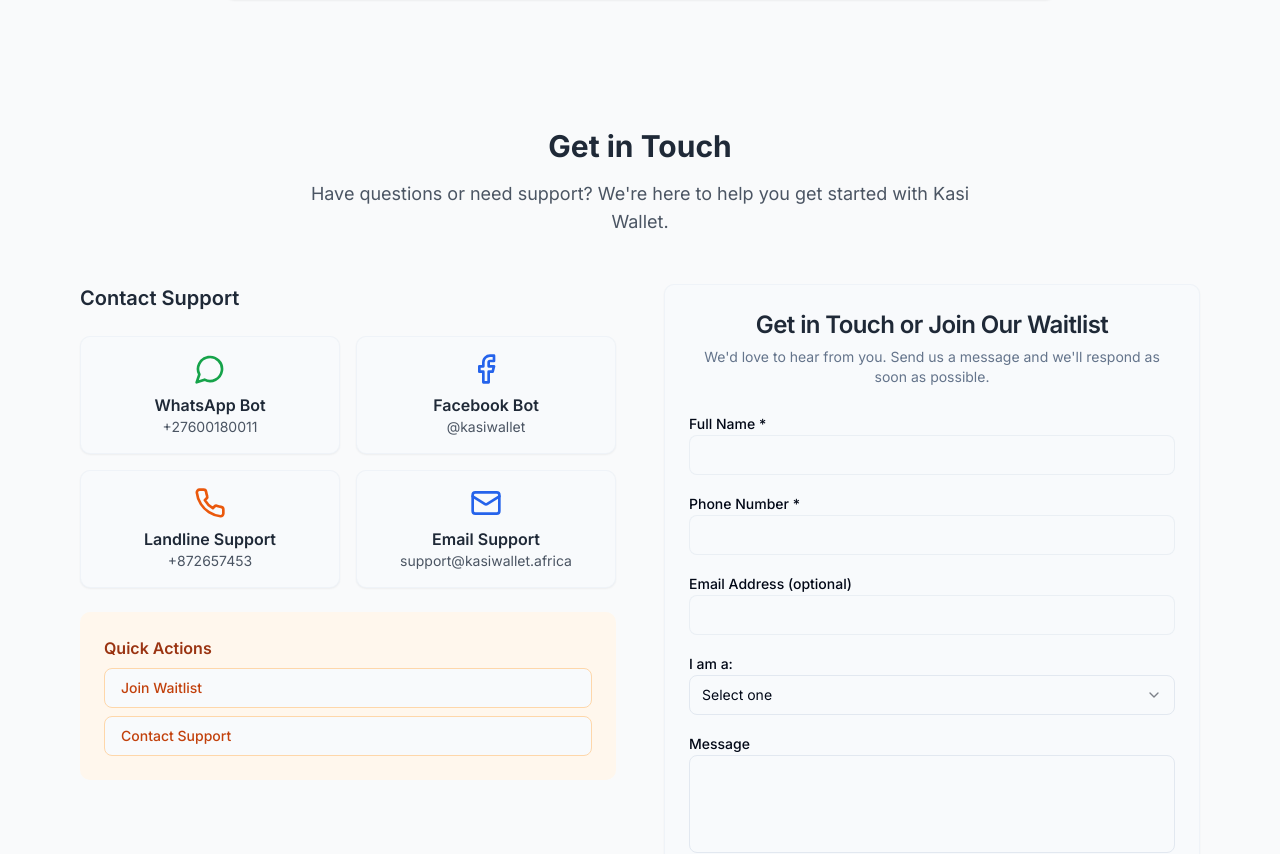
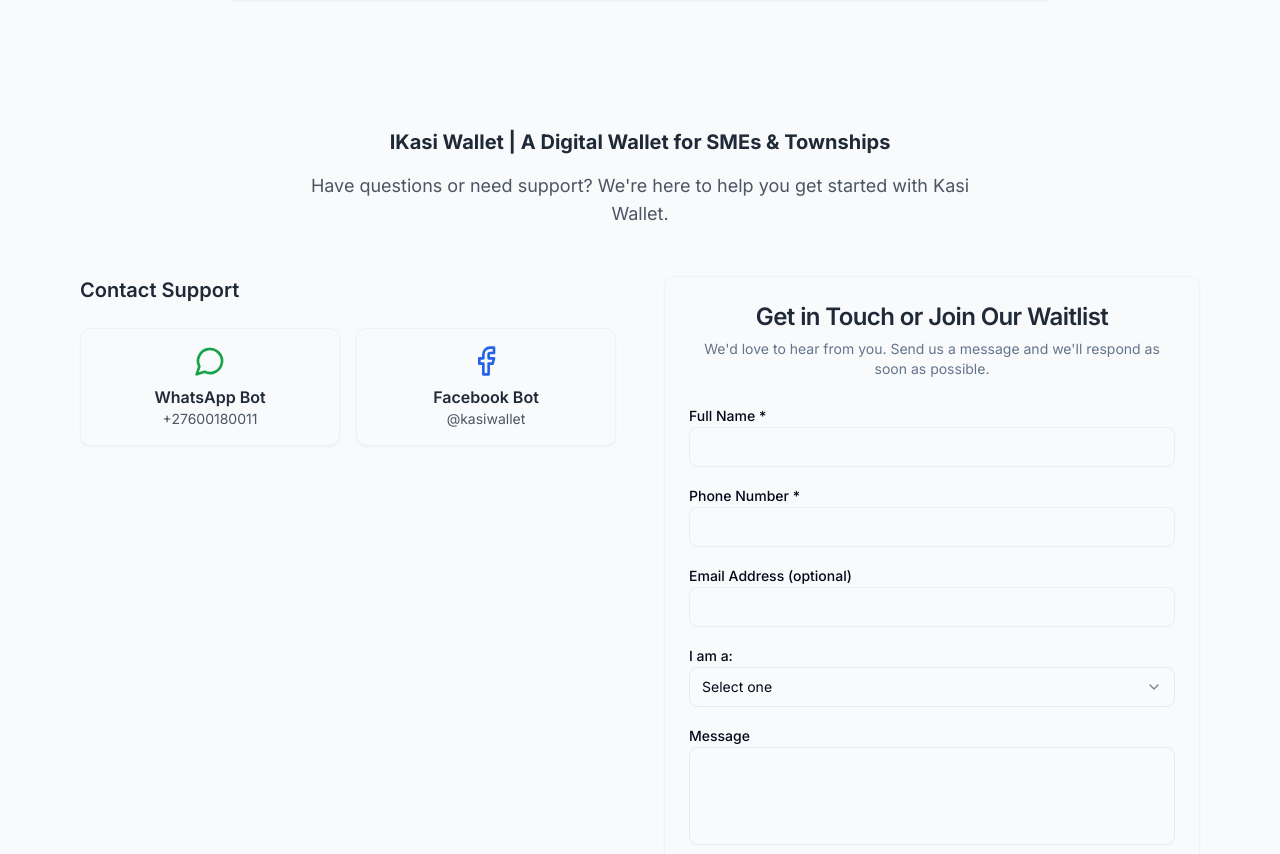
Before and after one commit to Smilo-dev2022/kasi-wallet-website, a React (Vite) app: page / in a window 1280 px wide. Shown: the part 3960-4814 px from the top of the page. Built offline with nearby package versions, Linux system fonts and the light colour scheme.

Commit message:
remove some sections of the contact form

```diff
--- a/src/components/Contact.tsx
+++ b/src/components/Contact.tsx
@@ -25,8 +25,8 @@
     <section id="contact-form" className="py-16 bg-gray-50">
       <div className="max-w-6xl mx-auto px-4">
         <div className="text-center mb-12">
-          <h2 className="text-3xl font-bold text-gray-800 mb-4">
-            Get in Touch
+          <h2 className="text-xl font-bold text-gray-800 mb-4">
+            IKasi Wallet | A Digital Wallet for SMEs & Townships
           </h2>
           <p className="text-lg text-gray-600 max-w-2xl mx-auto">
             Have questions or need support? We're here to help you get started with Kasi Wallet.
@@ -56,47 +56,6 @@
                   <p className="text-sm text-gray-600">@kasiwallet</p>
                 </CardContent>
               </Card>
-
-              <Card className="cursor-pointer hover:shadow-md transition-shadow" onClick={handlePhone}>
-                <CardContent className="p-4 text-center">
-                  <Phone className="h-8 w-8 text-orange-600 mx-auto mb-2" />
-                  <h4 className="font-semibold text-gray-800">Landline Support</h4>
-                  <p className="text-sm text-gray-600">+872657453</p>
-                </CardContent>
-              </Card>
-
-              <Card className="cursor-pointer hover:shadow-md transition-shadow" onClick={handleEmail}>
-                <CardContent className="p-4 text-center">
-                  <Mail className="h-8 w-8 text-blue-600 mx-auto mb-2" />
-                  <h4 className="font-semibold text-gray-800">Email Support</h4>
-                  <p className="text-sm text-gray-600">support@kasiwallet.africa</p>
-                </CardContent>
-              </Card>
-            </div>
-
-            <div className="bg-orange-50 p-6 rounded-lg">
-              <h4 className="font-semibold text-orange-800 mb-2">Quick Actions</h4>
-              <div className="space-y-2">
-                <Button
-                  onClick={() => {
-                    const element = document.getElementById('contact-form');
-                    if (element) {
-                      element.scrollIntoView({ behavior: 'smooth' });
-                    }
-                  }}
-                  variant="outline"
-                  className="w-full justify-start border-orange-200 text-orange-700 hover:bg-orange-100"
-                >
-                  Join Waitlist
-                </Button>
-                <Button
-                  onClick={handleWhatsApp}
-                  variant="outline"
-                  className="w-full justify-start border-orange-200 text-orange-700 hover:bg-orange-100"
-                >
-                  Contact Support
-                </Button>
-              </div>
             </div>
           </div>
 
```
